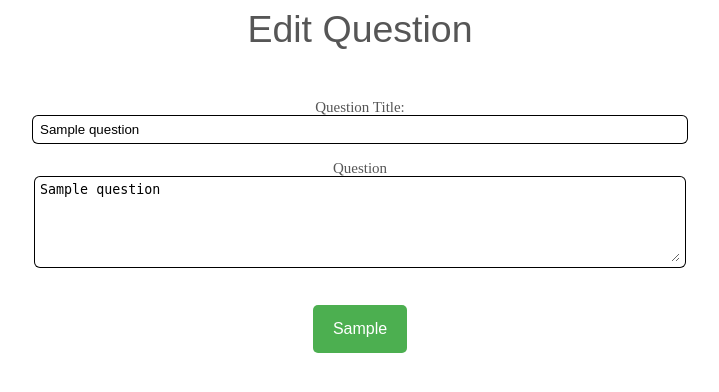
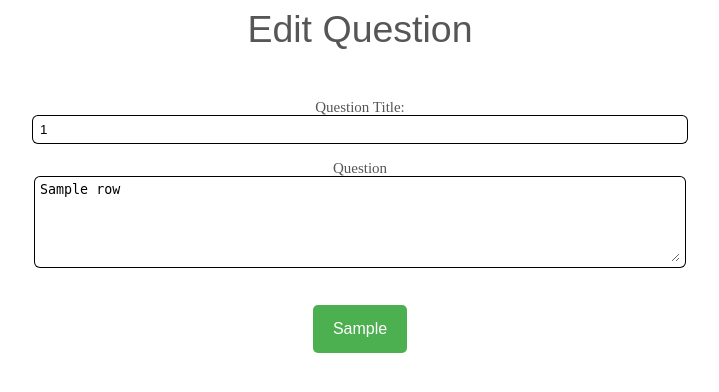
Before and after one commit to AndrasKovacs84/mittuDOMAIN-AskMate_project_sql, a Flask app: template templates/question_form.html in a window 1280 px wide. Shown: the top 392 px of the page, without its empty margins (300-1019 px from the left). Run offline with Flask 2, Linux system fonts and the light colour scheme; the template is opened without the code that fills it: most values are stand-ins (such as "Sample title", 1, 10 or a date in 2020).

Commit message:
main:edit function converted to handle sql database

```diff
--- a/main.py
+++ b/main.py
@@ -22,7 +22,7 @@ def new_question():
     We arrive here from the list.html "ask question" button.
     Displays an empty question form.
     """
-    question = []
+    question = dict()
     form_action = '/question/new_id'
     button_caption = 'Post Question'
     return render_template('question_form.html', form_action=form_action,
@@ -103,7 +103,8 @@ def delete_question(question_id):
 
 @app.route('/question/<int:question_id>/edit', methods=['GET'])
 def edit_question_form(question_id):
-    question = common.lookup_item_by_id('data/question.csv', QUESTION_B64_COL, question_id)
+    id_query = "SELECT title, message FROM question WHERE id=(%s);" % (question_id)
+    question = queries.sql_empty_qry(id_query)
     form_action = '/question/' + str(question_id)
     button_caption = 'Update Question'
     return render_template("question_form.html", question=question, form_action=form_action, button_caption=button_caption)
--- a/templates/question_form.html
+++ b/templates/question_form.html
@@ -23,12 +23,12 @@
         <br>
         <label>Question Title:</label>
         <br>
-        <input type="text" name="title" required minlength="10" value="{{ question[4]}}">
+        <input type="text" name="title" required minlength="10" value="{{ question['result_set'][0][0] }}">
         <br>
         <br>
         <label>Question</label>
         <br>
-        <textarea name="story" required minlength="10" rows="15" cols="97">{{ question[5] }}</textarea>
+        <textarea name="story" required minlength="10" rows="15" cols="97">{{ question['result_set'][0][1] }}</textarea>
         <br>
         <br>
         <br>
```
